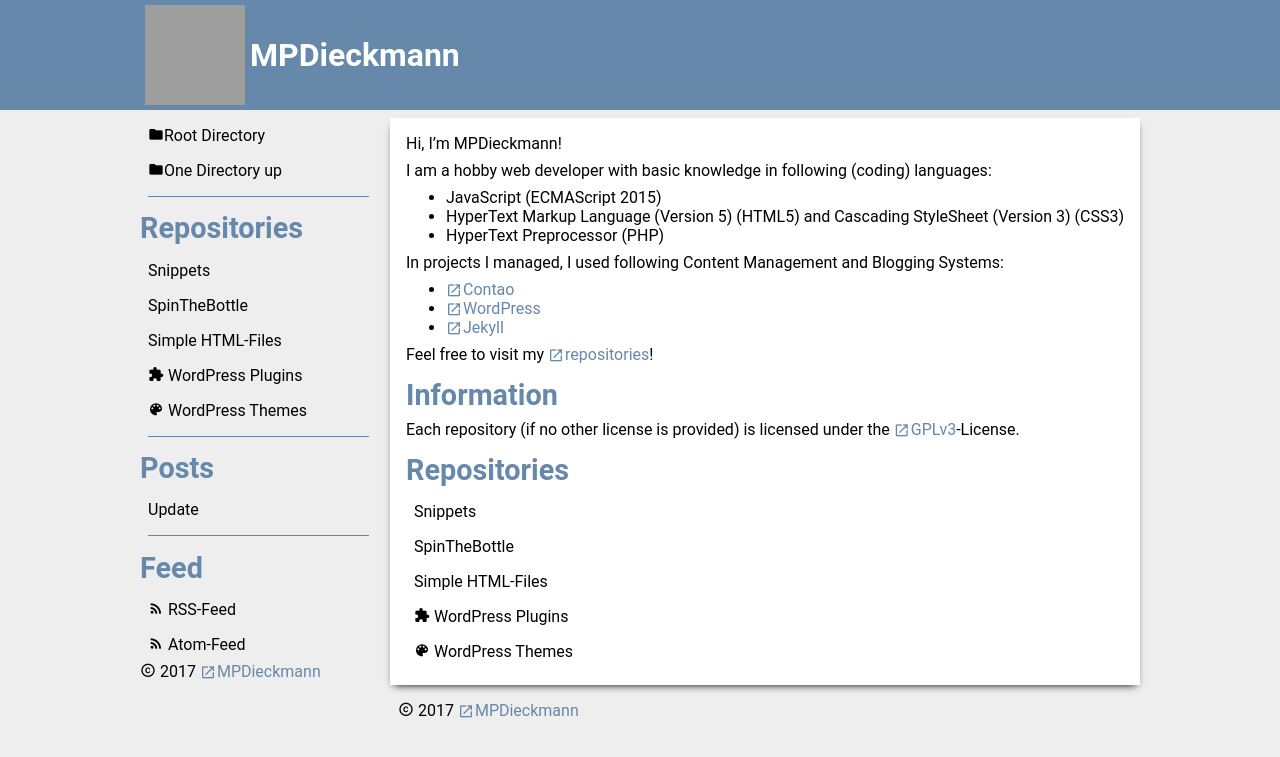
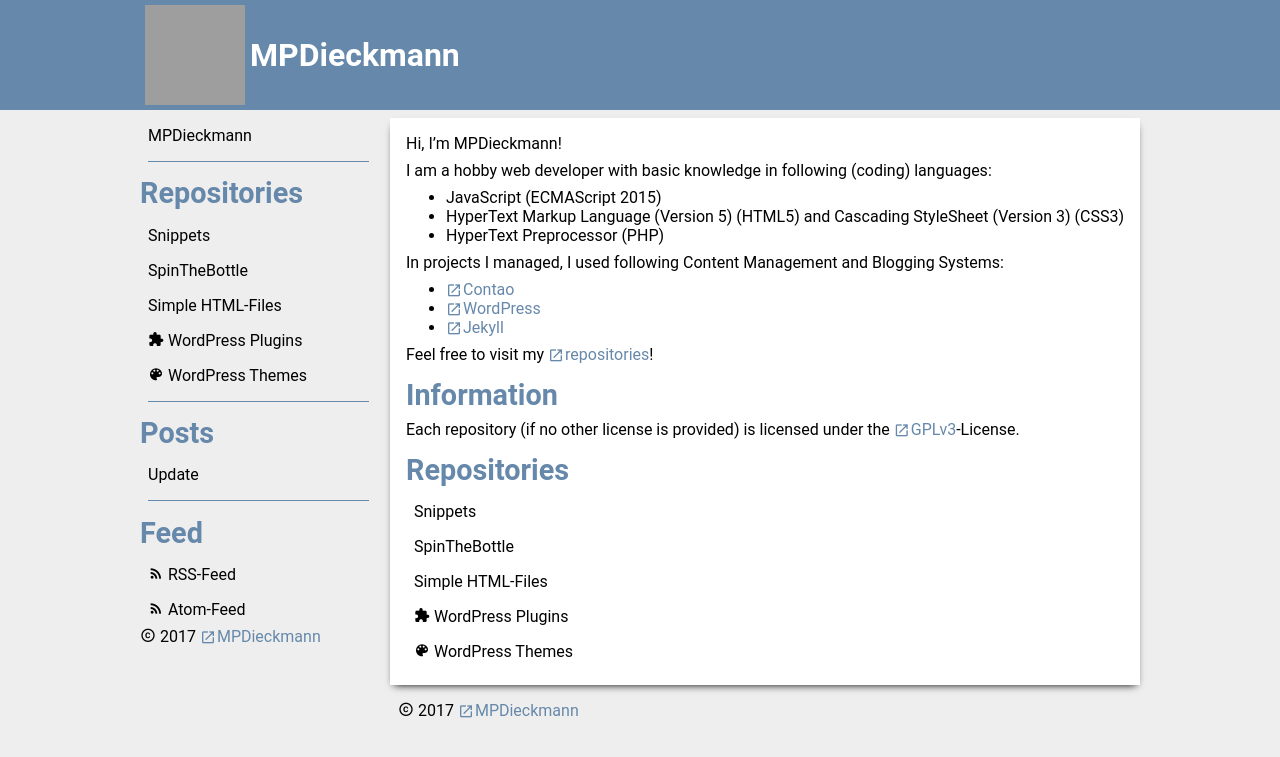
Before and after one commit to MPDieckmann/mpdieckmann.github.io, a Jekyll site: the page built from index.md, in a window 1280 px wide, cut to the strip 0-757 px from the top of the page. Built offline with Jekyll 4.4.1, drawn with Linux system fonts in a browser that asks for light colours; some web fonts are replaced; grey boxes are pictures that could not be loaded.

Commit message:
Update sidebar-widgets.html

```diff
--- a/_includes/sidebar-widgets.html
+++ b/_includes/sidebar-widgets.html
@@ -1,7 +1,6 @@
 <div class="widget">
   <ul class="menu">
-    <li><a href="/"><span class="icon icon-folder"></span>Root Directory</a></li>
-    <li><a href="../"><span class="icon icon-folder"></span>One Directory up</a></li>
+    <li><a href="/">MPDieckmann</a></li>
   </ul>
 </div>
 <hr />
```
